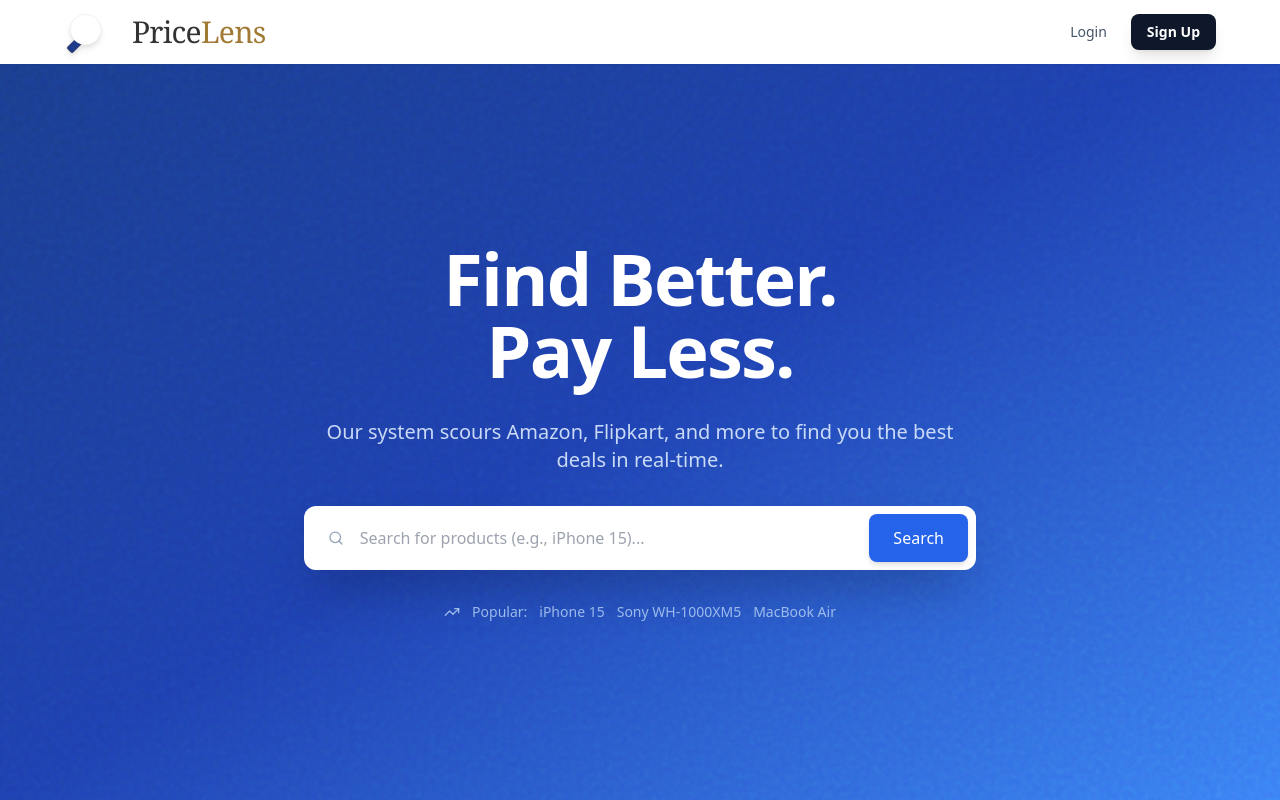
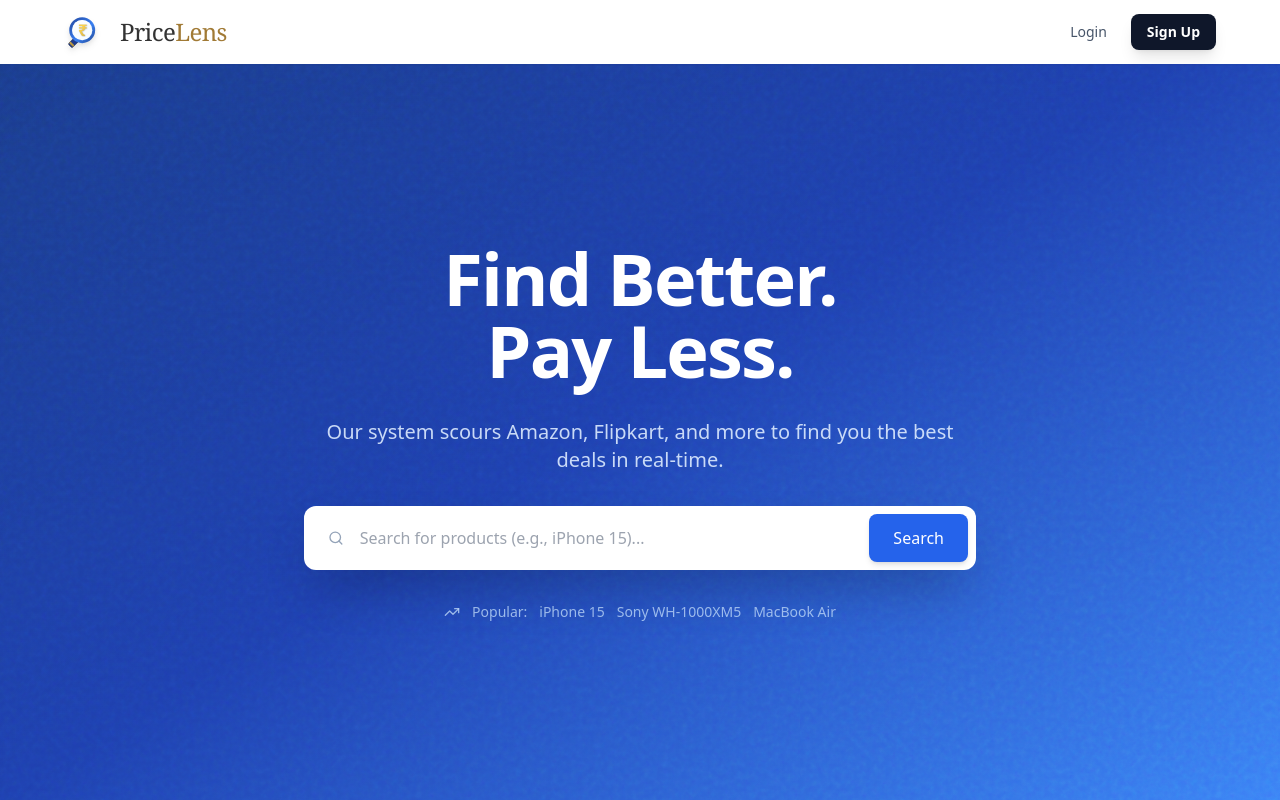
Before and after one commit to Priyanshu271104/Final-Project, a React app in the folder frontend/: page / in a window 1280 px wide. Built offline with nearby package versions, Linux system fonts and the light colour scheme; no server answers; the HTML template or start-up script is replaced by a standard one.

Commit message:
final: clean search logic with filtering

```diff
--- a/frontend/src/components/Header.jsx
+++ b/frontend/src/components/Header.jsx
@@ -1,22 +1,35 @@
-import React from 'react';
-import { Heart, LogOut } from 'lucide-react';
-import PriceLensLogo from './PriceLensLogo';
+import React from "react";
+import { Heart, LogOut } from "lucide-react";
+import PriceLensLogo from "./PriceLensLogo";
 
-const Header = ({ setView, user, onAuthRequest, onLogout, onWishlistClick, view }) => {
+const Header = ({
+  setView,
+  user,
+  onAuthRequest,
+  onLogout,
+  onWishlistClick,
+  view,
+}) => {
   // Determine if we are on the homepage to toggle styles
-  const isHome = view === 'home';
+  const isHome = view === "home";
 
   return (
-    <header className={`fixed top-0 left-0 right-0 z-50 shadow-sm h-16 flex items-center justify-between px-4 md:px-8 lg:px-16 transition-colors duration-300 ${isHome ? 'bg-white' : 'bg-gradient-to-r from-[#1a3c8a] to-[#3b82f6]'}`}>
-
+    <header
+      className={`fixed top-0 left-0 right-0 z-50 shadow-sm h-16 flex items-center justify-between px-4 md:px-8 lg:px-16 transition-colors duration-300 ${isHome ? "bg-white" : "bg-gradient-to-r from-[#1a3c8a] to-[#3b82f6]"}`}
+    >
       {/* Logo Section - Click to go Home */}
-      <div className="flex items-center gap-3 cursor-pointer group" onClick={() => setView && setView('home')}>
-        <div className="relative flex items-center justify-center">
-          {/* Using the separate Logo Component */}
+      <div
+        className="flex items-center gap-3 cursor-pointer group"
+        onClick={() => setView && setView("home")}
+      >
+        <div className="flex items-center justify-center w-10 h-10 text-sm">
   <PriceLensLogo />
 </div>
-        <span className="text-3xl font-serif font-medium tracking-tight ml-2">
-          <span className={`${isHome ? 'text-[#333333]' : 'text-white/90 drop-shadow-sm mix-blend-overlay'}`}>Price</span>
+        <span className="text-2xl font-serif font-medium tracking-tight ml-1 leading-none">
+          {" "}
+          <span className={`${isHome ? "text-[#333333]" : "text-white font-semibold drop-shadow-sm"}`}>
+            Price
+          </span>
           <span className="text-[#a17a35]">Lens</span>
         </span>
       </div>
@@ -29,27 +42,39 @@ const Header = ({ setView, user, onAuthRequest, onLogout, onWishlistClick, view
             {/* Wishlist Toggle Button */}
             <button
               onClick={onWishlistClick}
-               className={`p-2 rounded-lg transition-all ${isHome ? 'text-slate-400 hover:text-pink-500 hover:bg-pink-50' : 'text-white/80 hover:text-white hover:bg-white/10'}`}
+              className={`p-2 rounded-lg transition-all ${isHome ? "text-slate-400 hover:text-pink-500 hover:bg-pink-50" : "text-white/80 hover:text-white hover:bg-white/10"}`}
               title="My Wishlist"
             >
               <Heart className="w-6 h-6" />
             </button>
 
             {/* User Info (Hidden on mobile) */}
-             <div className="hidden md:flex flex-col items-end mr-2">
-               <span className={`text-sm font-bold ${isHome ? 'text-slate-900' : 'text-white'}`}>{user.displayName || 'User'}</span>
-               <span className={`text-xs ${isHome ? 'text-slate-500' : 'text-blue-100'}`}>{user.email}</span>
+            <div className="hidden md:flex flex-col items-end mr-2 max-w-[160px]">
+              <span
+                className={`text-sm font-bold truncate ${isHome ? "text-slate-900" : "text-white"}`}
+              >
+                {user.displayName || "User"}
+              </span>
+              <span
+                className={`text-xs truncate ${isHome ? "text-slate-500" : "text-blue-100"}`}
+              >
+                {user.email?.split("@")[0]}
+              </span>
             </div>
 
             {/* User Avatar Circle */}
-             <div className={`w-9 h-9 rounded-full flex items-center justify-center text-white font-bold shadow-md ${isHome ? 'bg-gradient-to-tr from-blue-500 to-purple-500' : 'bg-white/20 border border-white/30'}`}>
-               ((user.displayName || user.email || 'U')[0] || 'U').toUpperCase()
+            <div
+              className={`w-9 h-9 rounded-full flex items-center justify-center text-white font-bold shadow-md ${isHome ? "bg-gradient-to-tr from-blue-500 to-purple-500" : "bg-white/20 border border-white/30"}`}
+            >
+              {(
+                (user.displayName || user.email || "U")[0] || "U"
+              ).toUpperCase()}{" "}
             </div>
 
             {/* Logout Button */}
             <button
               onClick={onLogout}
-               className={`p-2 rounded-lg ${isHome ? 'text-slate-400 hover:text-red-600 hover:bg-red-50' : 'text-white/80 hover:text-red-300 hover:bg-red-500/20'}`}
+              className={`p-2 rounded-lg ${isHome ? "text-slate-400 hover:text-red-600 hover:bg-red-50" : "text-white/80 hover:text-red-300 hover:bg-red-500/20"}`}
               title="Sign Out"
             >
               <LogOut className="w-5 h-5" />
@@ -59,14 +84,14 @@ const Header = ({ setView, user, onAuthRequest, onLogout, onWishlistClick, view
           /* Guest State */
           <>
             <button
-              onClick={() => onAuthRequest('login')}
-              className={`text-sm font-medium px-2 py-2 ${isHome ? 'text-slate-600 hover:text-blue-600' : 'text-white/90 hover:text-white'}`}
+              onClick={() => onAuthRequest("login")}
+              className={`text-sm font-medium px-2 py-2 ${isHome ? "text-slate-600 hover:text-blue-600" : "text-white/90 hover:text-white"}`}
             >
               Login
             </button>
             <button
-              onClick={() => onAuthRequest('signup')}
-              className={`px-4 py-2 text-sm font-bold rounded-lg shadow-lg ${isHome ? 'bg-slate-900 text-white hover:bg-slate-800' : 'bg-white text-blue-900 hover:bg-blue-50'}`}
+              onClick={() => onAuthRequest("signup")}
+              className={`px-4 py-2 text-sm font-bold rounded-lg shadow-lg ${isHome ? "bg-slate-900 text-white hover:bg-slate-800" : "bg-white text-blue-900 hover:bg-blue-50"}`}
             >
               Sign Up
             </button>
--- a/frontend/src/components/PriceLensLogo.jsx
+++ b/frontend/src/components/PriceLensLogo.jsx
@@ -2,8 +2,8 @@ import React from 'react';
 
   const PriceLensLogo = () => (
     <svg
-    width="48"
-    height="48"
+      width="36"
+      height="36"
       viewBox="0 0 100 100"
       fill="none"
       xmlns="http://www.w3.org/2000/svg"
@@ -11,21 +11,21 @@ const PriceLensLogo = () => (
     >
       <defs>
         {/* 1. Deep Blue Metallic Gradient for the Ring */}
-      <linearGradient id="pl-rimGradient" x1="0" y1="0" x2="100" y2="100" gradientUnits="userSpaceOnUse">
+        <linearGradient id="rimGradient" x1="0" y1="0" x2="100" y2="100" gradientUnits="userSpaceOnUse">
           <stop offset="0%" stopColor="#1e3a8a" />
           <stop offset="50%" stopColor="#3b82f6" />
           <stop offset="100%" stopColor="#172554" />
         </linearGradient>
 
         {/* 2. Golden Gradient for the Rupee Symbol */}
-      <linearGradient id="pl-goldGradient" x1="0" y1="0" x2="100" y2="100" gradientUnits="userSpaceOnUse">
+        <linearGradient id="goldGradient" x1="0" y1="0" x2="100" y2="100" gradientUnits="userSpaceOnUse">
           <stop offset="0%" stopColor="#d4af37" />
           <stop offset="40%" stopColor="#fcd34d" />
           <stop offset="100%" stopColor="#856838" />
         </linearGradient>
 
         {/* 3. Glass Reflection Effect */}
-      <linearGradient id="pl-glassGradient" x1="20" y1="20" x2="80" y2="80" gradientUnits="userSpaceOnUse">
+        <linearGradient id="glassGradient" x1="20" y1="20" x2="80" y2="80" gradientUnits="userSpaceOnUse">
           <stop offset="0%" stopColor="white" stopOpacity="0.9" />
           <stop offset="100%" stopColor="#e0f2fe" stopOpacity="0.1" />
         </linearGradient>
--- a/frontend/src/components/SetPriceModal.jsx
+++ b/frontend/src/components/SetPriceModal.jsx
@@ -74,8 +74,7 @@ const SetPriceModal = ({
       >
         {/* HEADER */}
         <div className="flex items-start justify-between mb-5">
-          <div className="flex items-center gap-3">
-            <div className="w-10 h-10 rounded-full bg-blue-50 flex items-center justify-center">
+<div className="flex items-center gap-2">            <div className="w-10 h-10 rounded-full bg-blue-50 flex items-center justify-center">
               <Target className="w-5 h-5 text-blue-600" />
             </div>
             <div>
```
Lines whose indentation alone changed are shown as unchanged.
